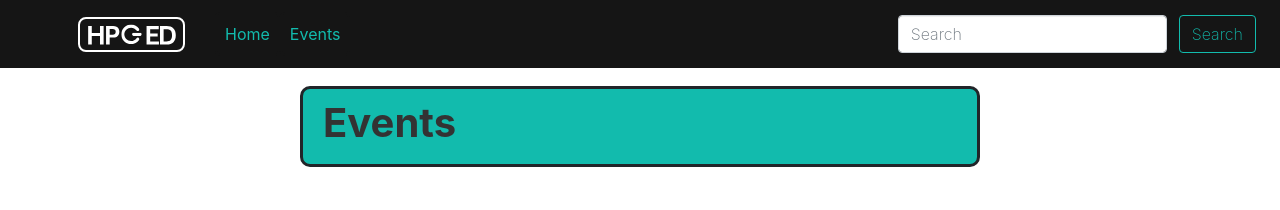
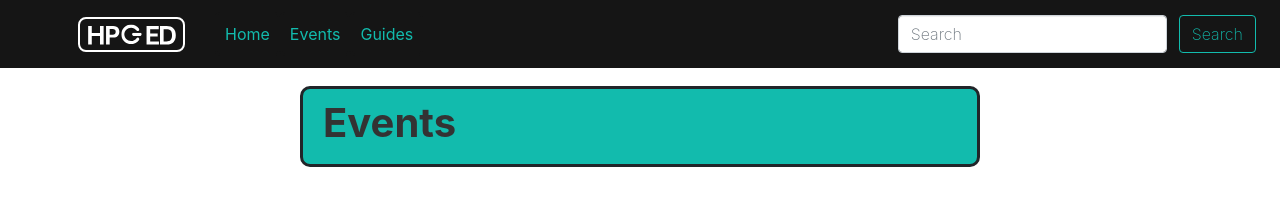
Before and after one commit to HPC-ED/HPC-ED.github.io, a Jekyll site: the page built from events.md, in a window 1280 px wide. Shown: the top 210 px of the page. Built offline with Jekyll 4.4.1, drawn with Linux system fonts in a browser that asks for light colours; nearby versions of some CDN libraries.

Commit message:
added guides to header

```diff
--- a/_includes/header.html
+++ b/_includes/header.html
@@ -20,6 +20,10 @@
       <li class="nav-item">
         <a class="nav-link" href="/events">Events</a>
       </li>
+      <li class="nav-item">
+        <a class="nav-link" href="https://github.com/HPC-ED/HPC-ED.github.io/wiki">Guides</a>
+      </li>
+
 
       <!--
           <li class="nav-item active">
```
